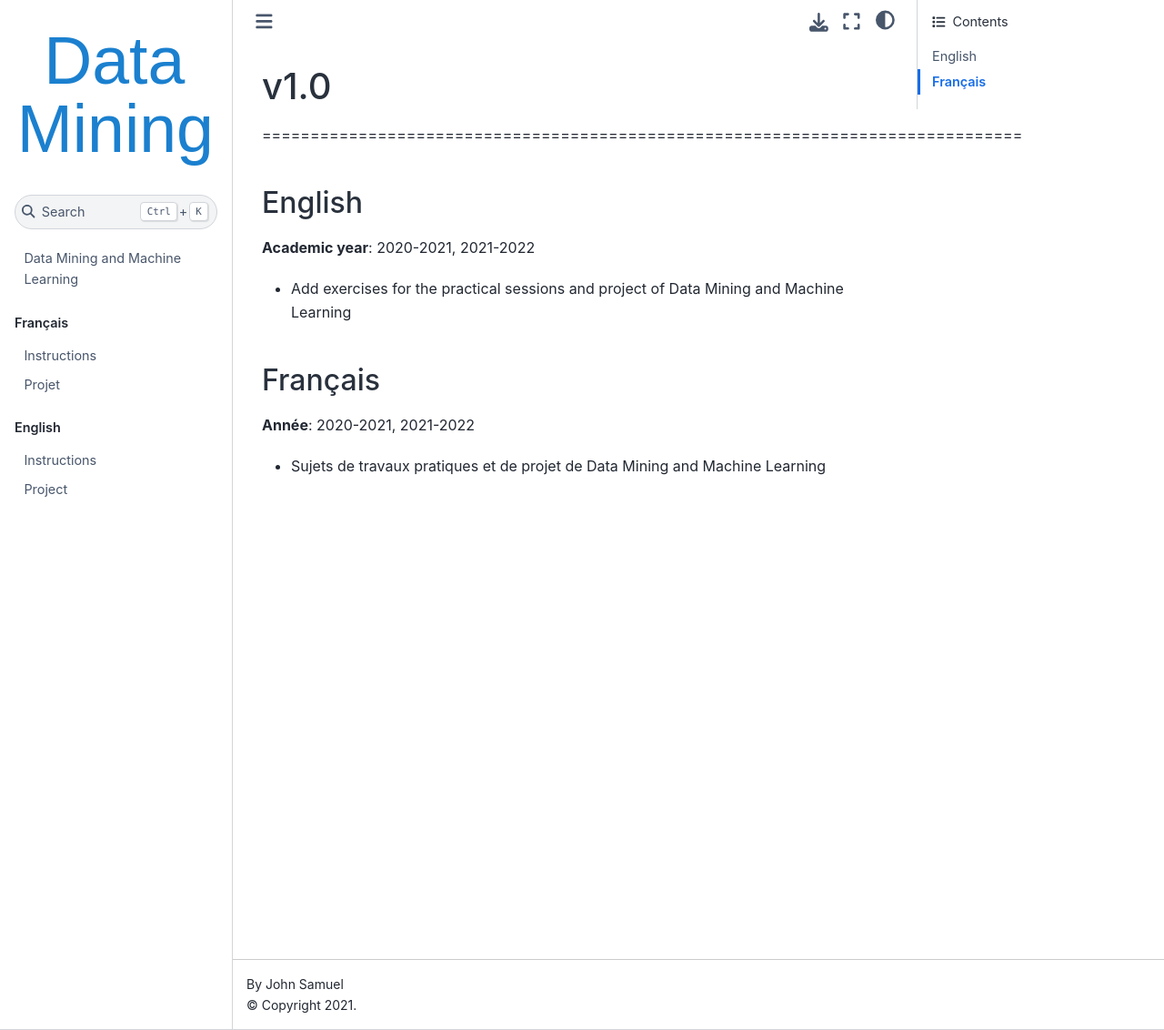
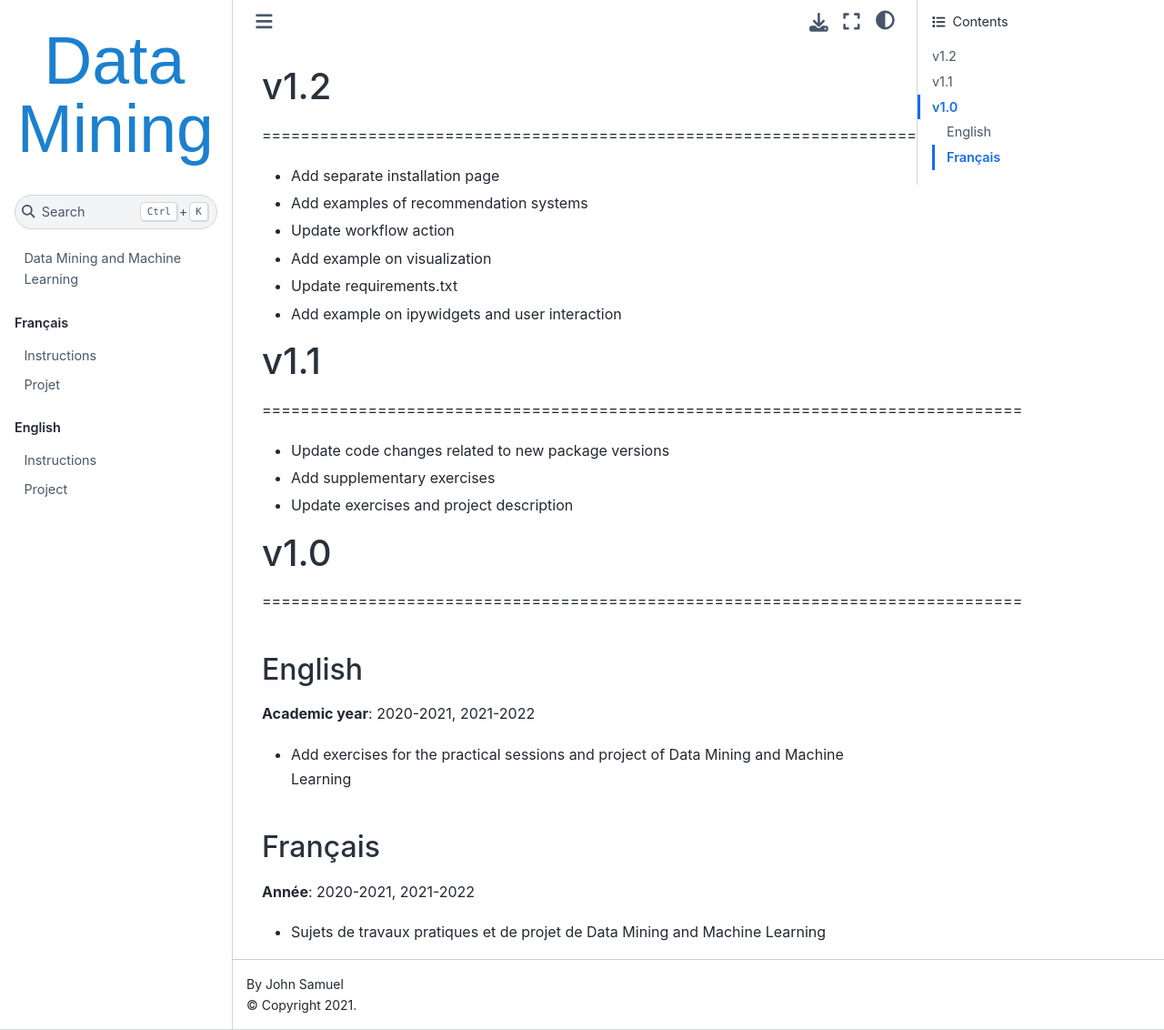
Before and after one commit to johnsamuelwrites/MachineLearning, a Jupyter Book: the page built from RELEASE.md, in a window 1280 px wide and 1132 px high. Shown: the whole window at 91% size. Built offline with Jupyter Book 1.0.4 settings and Sphinx 7.4.7 and the Sphinx Book theme 1.1.4, drawn with Linux system fonts in a browser that asks for light colours; pages that are not in the unit, such as notebooks, are missing from menus.

Commit message:
Update RELEASE.md notes

```diff
--- a/RELEASE.md
+++ b/RELEASE.md
@@ -1,3 +1,18 @@
+# v1.2
+===============================================================================
+- Add separate installation page
+- Add examples of recommendation systems
+- Update workflow action
+- Add example on visualization
+- Update requirements.txt
+- Add example on ipywidgets and user interaction
+
+# v1.1
+===============================================================================
+- Update code changes related to new package versions
+- Add supplementary exercises
+- Update exercises and project description
+
 # v1.0
 ===============================================================================
 ## English
```
